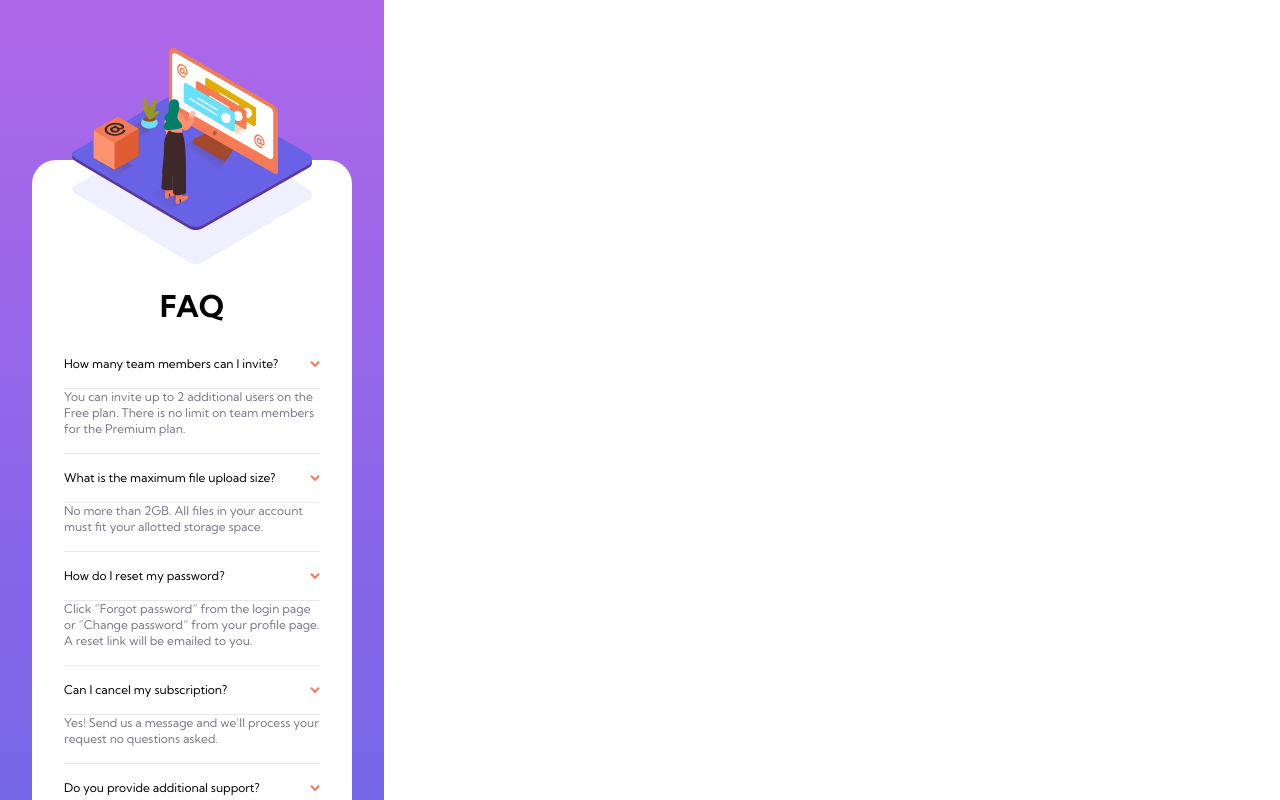
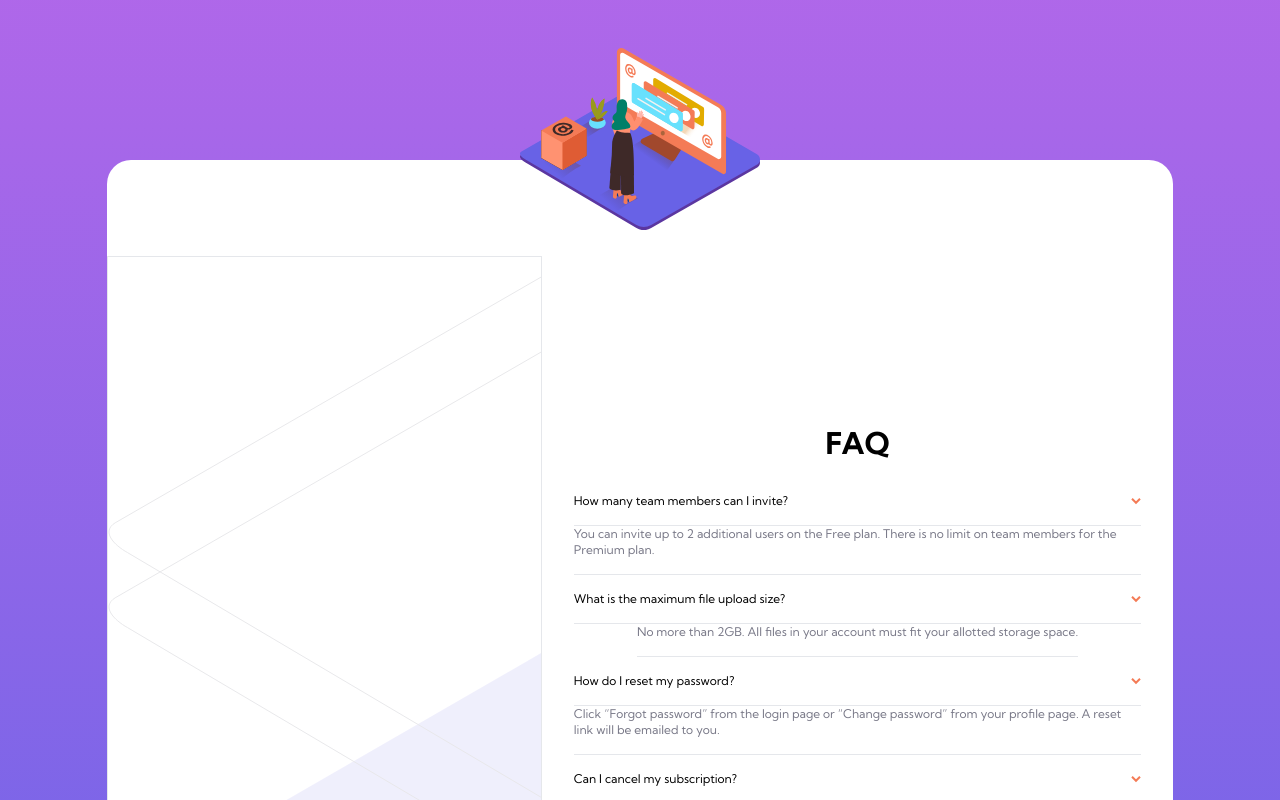
Before and after one commit to Brian-Lin-2/front-end-mentor-FAQ-accordion-card, a React (Vite) app: page / in a window 1280 px wide. Shown: the top 800 px of the page. Built offline with nearby package versions, Linux system fonts and the light colour scheme.

Commit message:
Start desktop design

```diff
--- a/src/App.jsx
+++ b/src/App.jsx
@@ -2,7 +2,7 @@ import Card from './Card';
 
 export default function App() {
   return (
-    <div className="bg-gradient-to-b from-soft-violet to-soft-blue font-kumbh-sans min-h-screen flex justify-center items-center w-96 pt-20 pb-8">
+    <div className="bg-gradient-to-b from-soft-violet to-soft-blue font-kumbh-sans min-h-screen flex justify-center items-center pt-20 pb-8">
       <Card>
       </Card>
     </div>
--- a/src/Card.jsx
+++ b/src/Card.jsx
@@ -3,13 +3,15 @@ import Answer from './Answer';
 
 export default function Card() {
   return (
-    <div className="bg-white pb-12 pt-24 my-20 rounded-3xl flex flex-col justify-center items-center w-5/6 text-xs bg-mobile-pattern bg-no-repeat bg-top">
+    <div className="bg-white pb-12 pt-24 my-20 rounded-3xl flex flex-col sm:flex-row justify-center items-center w-5/6 text-xs bg-mobile-pattern sm:bg-none bg-no-repeat bg-top">
+
+      {/* For desktop state */}
+      <div className="border sm:min-h-screen sm:w-1/2 sm:bg-desktop-pattern sm:bg-no-repeat sm:bg-auto"></div>
 
       <img className="w-60 absolute top-12" src="./images/illustration-woman-online-mobile.svg"></img>
 
-      <h1 className="text-3xl font-bold mt-8 mb-4">FAQ</h1>
-
       <div className="px-8">
+        <h1 className="text-3xl font-bold mt-8 mb-4 text-center">FAQ</h1>
 
         <div className="flex flex-col items-center">
           <Question>
```
